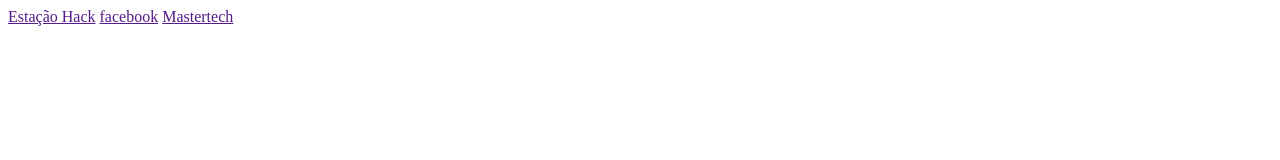
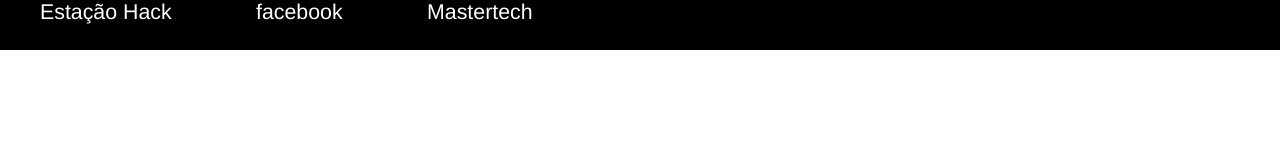
Before and after one commit to porretaalays/d101-git, a plain HTML site: page index.html in a window 1280 px wide. Drawn offline with Linux system fonts and the light colour scheme.

Commit message:
estilizar navbar

```diff
--- a/index.html
+++ b/index.html
@@ -5,6 +5,7 @@
     <meta name="viewport" content="width=git status, initial-scale=1.0">
     <meta http-equiv="X-UA-Compatible" content="ie=edge">
     <title>Meu site</title>
+    <link rel="stylesheet" href="style.css">
 </head>
 <body>
 <nav>
--- /dev/null
+++ b/style.css
@@ -0,0 +1,20 @@
+body{
+    margin: 0%;
+    font-family: 'Franklin Gothic Medium', 'Arial Narrow', Arial, sans-serif
+
+}
+
+
+
+nav{
+    background-color: black;
+    height: 50px;
+
+}
+
+a{
+    color: white;
+    text-decoration: none;
+    font-size: 16pt;
+    padding: 40px;
+}
```
